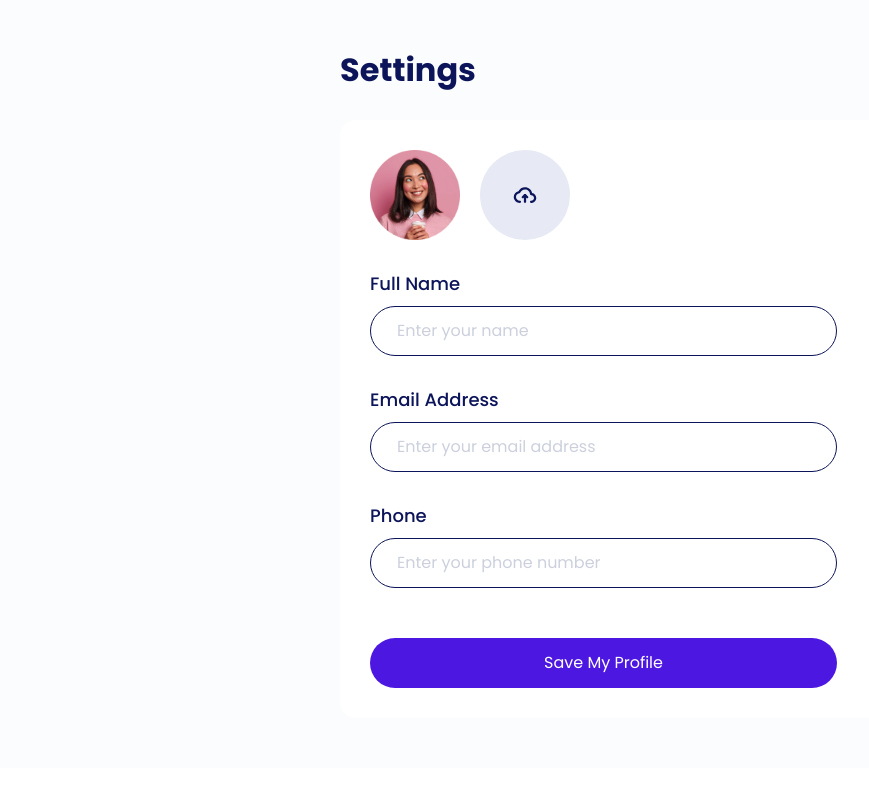
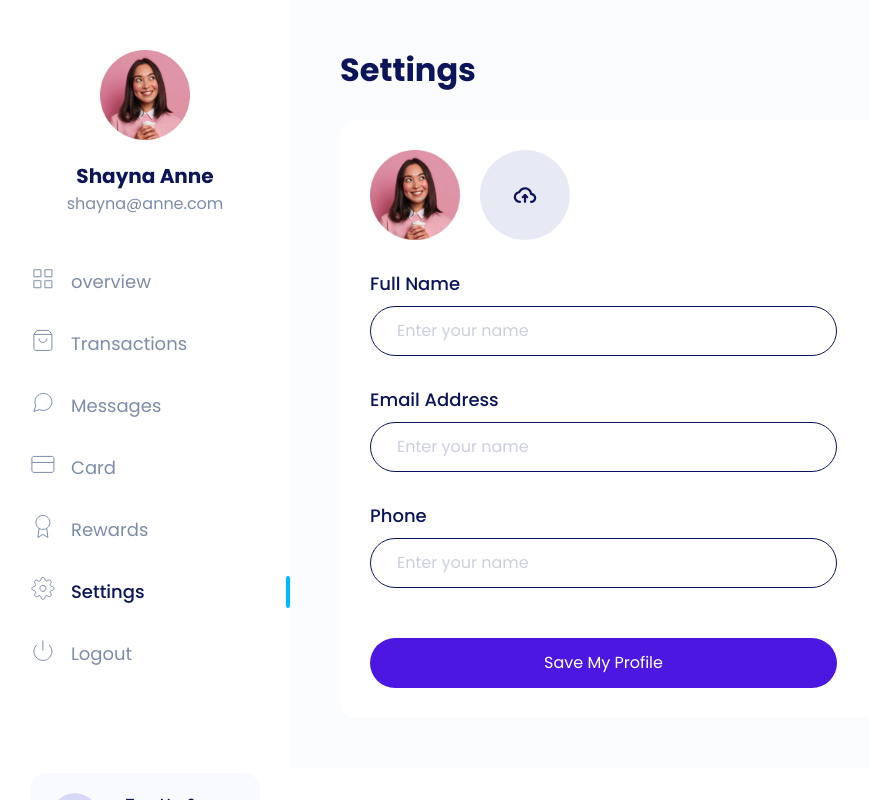
Before and after one commit to divitegar/gamevoucher, a Next.js app: page /member/edit-profile in a window 1280 px wide. Shown: the whole page, without its empty margins (0-869 px from the left). Built offline with nearby package versions, Linux system fonts and the light colour scheme.

Commit message:
refactor edit profile

```diff
--- /dev/null
+++ b/components/atoms/Input/index.tsx
@@ -0,0 +1,26 @@
+interface InputProps {
+    label: string;
+}
+
+export default function Input(props: InputProps) {
+  const { label, ...nativeProps } = props;
+  return (
+    <>
+      <label
+        htmlFor="name"
+        className="form-label text-lg fw-medium color-palette-1 mb-10"
+      >
+        {label}
+      </label>
+      <input
+        type="text"
+        className="form-control rounded-pill text-lg"
+        id="name"
+        name="name"
+        aria-describedby="name"
+        placeholder="Enter your name"
+        {...nativeProps}
+      />
+    </>
+  );
+}
--- a/components/organisms/SideBar/MenuItem.tsx
+++ b/components/organisms/SideBar/MenuItem.tsx
@@ -1,5 +1,6 @@
 import cx from 'classnames';
 import Image from 'next/image';
+import Link from 'next/link';
 
 interface MenuItemProps {
   title: string;
@@ -11,11 +12,14 @@
     | 'ic-menu-reward'
     | 'ic-menu-setting'
     | 'ic-menu-transaction';
-    active?: boolean;
+  active?: boolean;
+  href: string
 }
 
 export default function MenuItem(props: Partial<MenuItemProps>) {
-  const { title, icon, active } = props;
+  const {
+    title, icon, active, href,
+  } = props;
   const classItem = cx({
     item: true,
     'mb-30': true,
@@ -32,9 +36,9 @@
         />
       </div>
       <p className="item-title m-0">
-        <a href="/#" className="text-lg text-decoration-none">
-          {title}
-        </a>
+        <Link href={href}>
+          <a className="text-lg text-decoration-none">{title}</a>
+        </Link>
       </p>
     </div>
   );
--- a/components/organisms/SideBar/index.tsx
+++ b/components/organisms/SideBar/index.tsx
@@ -2,19 +2,24 @@
 import MenuItem from './MenuItem';
 import Profile from './Profile';
 
-export default function SideBar() {
+interface SideBarProps {
+  activeMenu: 'transactions' | 'setting' | 'overview'
+}
+
+export default function SideBar(props : SideBarProps) {
+  const { activeMenu } = props;
   return (
     <section className="sidebar">
       <div className="content pt-50 pb-30 ps-30">
         <Profile />
         <div className="menus">
-          <MenuItem title="overview" icon="ic-menu-overview" active />
-          <MenuItem title="Transactions" icon="ic-menu-transaction" />
-          <MenuItem title="Messages" icon="ic-menu-message" />
-          <MenuItem title="Card" icon="ic-menu-card" />
-          <MenuItem title="Rewards" icon="ic-menu-reward" />
-          <MenuItem title="Settings" icon="ic-menu-setting" />
-          <MenuItem title="Logout" icon="ic-menu-logout" />
+          <MenuItem title="overview" icon="ic-menu-overview" href="/member" active={activeMenu === 'overview'} />
+          <MenuItem title="Transactions" icon="ic-menu-transaction" href="/member/transactions" active={activeMenu === 'transactions'} />
+          <MenuItem title="Messages" icon="ic-menu-message" href="/member" />
+          <MenuItem title="Card" icon="ic-menu-card" href="/member" />
+          <MenuItem title="Rewards" icon="ic-menu-reward" href="/member" />
+          <MenuItem title="Settings" icon="ic-menu-setting" href="/member/edit-profile" active={activeMenu === 'setting'} />
+          <MenuItem title="Logout" icon="ic-menu-logout" href="/sign-in" />
         </div>
         <Footer />
       </div>
--- a/pages/member/edit-profile.tsx
+++ b/pages/member/edit-profile.tsx
@@ -1,6 +1,10 @@
+import Input from "../../components/atoms/Input";
+import SideBar from "../../components/organisms/SideBar";
+
 export default function EditProfile() {
   return (
     <section className="edit-profile overflow-auto">
+      <SideBar activeMenu="setting" />
       <main className="main-wrapper">
         <div className="ps-lg-0">
           <h2 className="text-4xl fw-bold color-palette-1 mb-30">Settings</h2>
@@ -16,79 +20,17 @@
                     alt=""
                   />
                   <div className="avatar-overlay position-absolute top-0 d-flex justify-content-center align-items-center">
-                    <svg
-                      width="24"
-                      height="24"
-                      viewBox="0 0 24 24"
-                      fill="none"
-                      xmlns="http://www.w3.org/2000/svg"
-                    >
-                      <path
-                        d="M3 6H5H21"
-                        stroke="white"
-                        strokeWidth="2"
-                        strokeLinecap="round"
-                        strokeLinejoin="round"
-                      />
-                      <path
-                        d="M8 6V4C8 3.46957 8.21071 2.96086 8.58579 2.58579C8.96086 2.21071 9.46957 2 10 2H14C14.5304 2 15.0391 2.21071 15.4142 2.58579C15.7893 2.96086 16 3.46957 16 4V6M19 6V20C19 20.5304 18.7893 21.0391 18.4142 21.4142C18.0391 21.7893 17.5304 22 17 22H7C6.46957 22 5.96086 21.7893 5.58579 21.4142C5.21071 21.0391 5 20.5304 5 20V6H19Z"
-                        stroke="white"
-                        strokeWidth="2"
-                        strokeLinecap="round"
-                        strokeLinejoin="round"
-                      />
-                      <path
-                        d="M14 11V17"
-                        stroke="white"
-                        strokeWidth="2"
-                        strokeLinecap="round"
-                        strokeLinejoin="round"
-                      />
-                      <path
-                        d="M10 11V17"
-                        stroke="white"
-                        strokeWidth="2"
-                        strokeLinecap="round"
-                        strokeLinejoin="round"
-                      />
-                    </svg>
+                    <img src="/icon/upload.svg" alt="icon upload" />
                   </div>
                 </div>
                 <div className="image-upload">
                   <label htmlFor="avatar">
-                    <svg
-                      width="90"
-                      height="90"
-                      viewBox="0 0 90 90"
-                      fill="none"
-                      xmlns="http://www.w3.org/2000/svg"
-                    >
-                      <circle cx="45" cy="45" r="45" fill="#E7EAF5" />
-                      <path
-                        fillRule="evenodd"
-                        clipRule="evenodd"
-                        d="M45 39.375C42.7981 39.375 40.9679 40.7216 40.3127 42.5332C40.1693 42.9297 39.8162 43.2128 39.398 43.2665C37.4362 43.5183 36 45.1013 36 46.9286C36 48.919 37.7105 50.625 39.9375 50.625C40.5588 50.625 41.0625 51.1287 41.0625 51.75C41.0625 52.3713 40.5588 52.875 39.9375 52.875C36.5726 52.875 33.75 50.2638 33.75 46.9286C33.75 44.0997 35.7853 41.7878 38.4536 41.1547C39.5996 38.7573 42.1173 37.125 45 37.125C48.5711 37.125 51.6055 39.6452 52.1224 43.0137C54.4461 43.4763 56.25 45.4474 56.25 47.8929C56.25 50.6955 53.8807 52.875 51.075 52.875C50.4537 52.875 49.95 52.3713 49.95 51.75C49.95 51.1287 50.4537 50.625 51.075 50.625C52.7428 50.625 54 49.3507 54 47.8929C54 46.435 52.7428 45.1607 51.075 45.1607C50.4537 45.1607 49.95 44.657 49.95 44.0357C49.95 41.5128 47.7862 39.375 45 39.375Z"
-                        fill="#0C145A"
-                      />
-                      <path
-                        fillRule="evenodd"
-                        clipRule="evenodd"
-                        d="M45 52.875C44.3787 52.875 43.875 52.3713 43.875 51.75V45C43.875 44.3787 44.3787 43.875 45 43.875C45.6213 43.875 46.125 44.3787 46.125 45V51.75C46.125 52.3713 45.6213 52.875 45 52.875Z"
-                        fill="#0C145A"
-                      />
-                      <path
-                        fillRule="evenodd"
-                        clipRule="evenodd"
-                        d="M41.9545 48.0455C41.5152 47.6062 41.5152 46.8938 41.9545 46.4545L44.2045 44.2045C44.6438 43.7652 45.3562 43.7652 45.7955 44.2045C46.2348 44.6438 46.2348 45.3562 45.7955 45.7955L43.5455 48.0455C43.1062 48.4848 42.3938 48.4848 41.9545 48.0455Z"
-                        fill="#0C145A"
-                      />
-                      <path
-                        fillRule="evenodd"
-                        clipRule="evenodd"
-                        d="M44.2045 44.2045C44.6438 43.7652 45.3562 43.7652 45.7955 44.2045L48.0455 46.4545C48.4848 46.8938 48.4848 47.6062 48.0455 48.0455C47.6062 48.4848 46.8938 48.4848 46.4545 48.0455L44.2045 45.7955C43.7652 45.3562 43.7652 44.6438 44.2045 44.2045Z"
-                        fill="#0C145A"
-                      />
-                    </svg>
+                    <img
+                      src="/icon/upload.svg"
+                      alt="icon upload"
+                      width={90}
+                      height={90}
+                    />
                   </label>
                   <input
                     id="avatar"
@@ -99,52 +41,13 @@
                 </div>
               </div>
               <div className="pt-30">
-                <label
-                  htmlFor="name"
-                  className="form-label text-lg fw-medium color-palette-1 mb-10"
-                >
-                  Full Name
-                </label>
-                <input
-                  type="text"
-                  className="form-control rounded-pill text-lg"
-                  id="name"
-                  name="name"
-                  aria-describedby="name"
-                  placeholder="Enter your name"
-                />
+                <Input label="Full Name" />
               </div>
               <div className="pt-30">
-                <label
-                  htmlFor="email"
-                  className="form-label text-lg fw-medium color-palette-1 mb-10"
-                >
-                  Email Address
-                </label>
-                <input
-                  type="email"
-                  className="form-control rounded-pill text-lg"
-                  id="email"
-                  name="email"
-                  aria-describedby="email"
-                  placeholder="Enter your email address"
-                />
+                <Input label="Email Address" />
               </div>
               <div className="pt-30">
-                <label
-                  htmlFor="phone"
-                  className="form-label text-lg fw-medium color-palette-1 mb-10"
-                >
-                  Phone
-                </label>
-                <input
-                  type="tel"
-                  className="form-control rounded-pill text-lg"
-                  id="phone"
-                  name="phone"
-                  aria-describedby="phone"
-                  placeholder="Enter your phone number"
-                />
+                <Input label="Phone" />
               </div>
               <div className="button-group d-flex flex-column pt-50">
                 <button
--- a/pages/member/index.tsx
+++ b/pages/member/index.tsx
@@ -4,7 +4,7 @@
 export default function Member() {
   return (
     <section className="overview overflow-auto">
-      <SideBar />
+      <SideBar activeMenu="overview" />
       <OverviewContent />
     </section>
   );
```
Also changed, not shown: .eslintrc.json.
